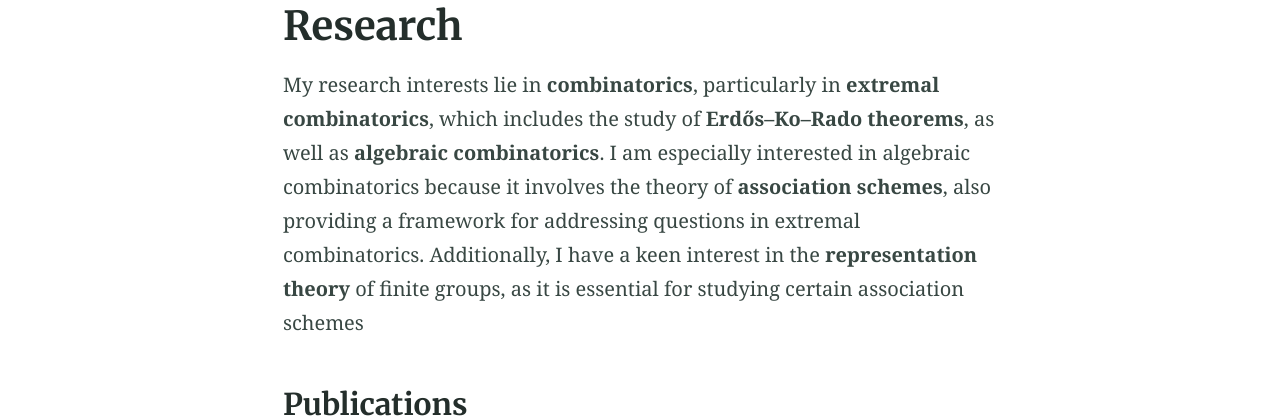
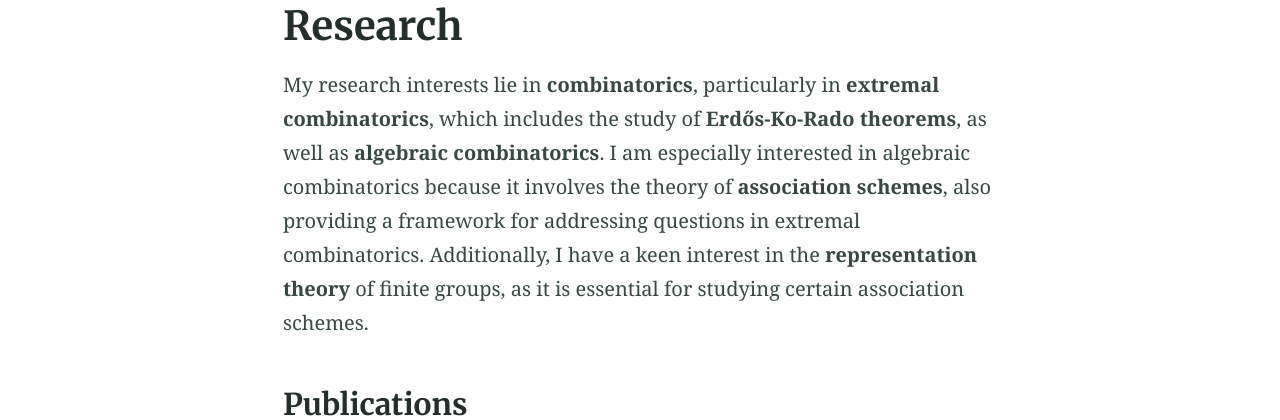
Before and after one commit to alenaernst/alenaernst.github.io, a Jekyll site: the page built from research.md, in a window 1280 px wide. Shown: the part 426-846 px from the top of the page. Built offline with Jekyll 4.4.1, drawn with Linux system fonts in a browser that asks for light colours.

```diff
--- a/research.md
+++ b/research.md
@@ -7,9 +7,9 @@ excerpt: "A demo of Markdown and HTML includes"
 <!-- aside: true -->
 ---
 
-My research interests lie in **combinatorics**, particularly in **extremal combinatorics**, which includes the study of **Erdős–Ko–Rado theorems**, as well as **algebraic combinatorics**. I am especially interested in algebraic combinatorics because it involves the theory of **association schemes**, also providing a framework for addressing questions in extremal combinatorics. Additionally, I have a keen interest in the **representation theory** of finite groups, as it is essential for studying certain association schemes
+My research interests lie in **combinatorics**, particularly in **extremal combinatorics**, which includes the study of **Erdős-Ko-Rado theorems**, as well as **algebraic combinatorics**. I am especially interested in algebraic combinatorics because it involves the theory of **association schemes**, also providing a framework for addressing questions in extremal combinatorics. Additionally, I have a keen interest in the **representation theory** of finite groups, as it is essential for studying certain association schemes.
 
-<!-- My research interest lie in **combinatorics**, especially in **extremal combinatorics**, including the study of Erdős-Ko-Rado theorems, and **algebraic combinatorics**. Whereas the latter is of special interest for me because it particularly involves the theory of **association schemes** providing a framework to answer questions of the former. Furthermore the **representation theory** of finite groups is another of my research interests since it is necessary for the study of certain association schemes.  -->
+<!-- My research interest lie in **combinatorics**, especially in **extremal combinatorics**, including the study of Erdős–Ko–Rado theorems, and **algebraic combinatorics**. Whereas the latter is of special interest for me because it particularly involves the theory of **association schemes** providing a framework to answer questions of the former. Furthermore the **representation theory** of finite groups is another of my research interests since it is necessary for the study of certain association schemes.  -->
 
 ### Publications
 
```
